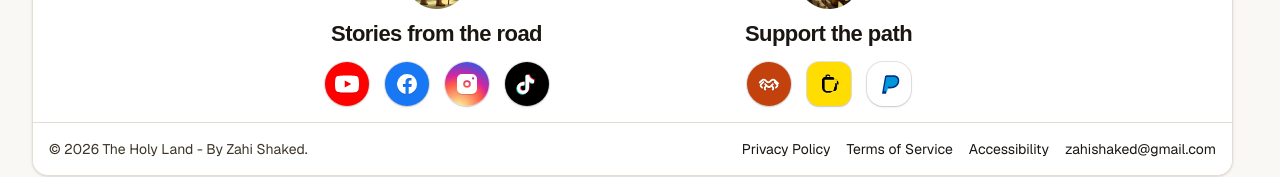
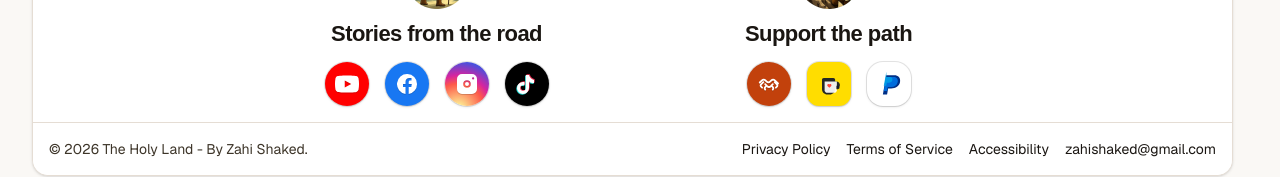
Before and after one commit to Ponzee/zahi-tours, a Next.js app: page /about in a window 1280 px wide. Shown: the part 617-794 px from the top of the page. Built offline with nearby package versions, Linux system fonts and the light colour scheme; no server answers; a web font is replaced by a local one.

Commit message:
ui(follow): refresh paypal and bmc icons

```diff
--- a/components/FollowSupportBlock.tsx
+++ b/components/FollowSupportBlock.tsx
@@ -159,14 +159,28 @@ export default function FollowSupportBlock() {
                     className="inline-flex h-11 w-11 items-center justify-center rounded-xl bg-[#FFDD00] shadow-sm ring-1 ring-black/10 transition-all duration-200 ease-out group-hover:-translate-y-0.5 group-hover:shadow-md group-hover:ring-black/20 group-hover:scale-[1.04] active:translate-y-0 active:scale-[0.98]"
                     aria-hidden="true"
                   >
-                    {/* Simplified BMC cup mark */}
-                    <svg
-                      viewBox="0 0 64 64"
-                      className="h-7 w-7 text-black drop-shadow-[0_1px_0_rgba(255,255,255,0.25)]"
-                      fill="currentColor"
-                    >
-                      <path d="M18 20c0-2.2 1.8-4 4-4h18c2.2 0 4 1.8 4 4v2h2c4.4 0 8 3.6 8 8s-3.6 8-8 8h-2v2c0 6.6-5.4 12-12 12H28c-6.6 0-12-5.4-12-12V20zm28 18h2c2.2 0 4-1.8 4-4s-1.8-4-4-4h-2v8zM22 22v20c0 3.3 2.7 6 6 6h16c3.3 0 6-2.7 6-6V22H22z" />
-                      <path d="M24 14c0-2.2 1.8-4 4-4h3a4 4 0 0 1 4 4v1h-3v-1a1 1 0 0 0-1-1h-3a1 1 0 0 0-1 1v2h-3v-2z" />
+                    {/* Buy Me a Coffee style: cup + heart accent */}
+                    <svg viewBox="0 0 64 64" className="h-7 w-7" aria-hidden="true">
+                      <path
+                        d="M16 22c0-2.2 1.8-4 4-4h22c2.2 0 4 1.8 4 4v4h3c4.4 0 8 3.6 8 8s-3.6 8-8 8h-3v2c0 6.6-5.4 12-12 12H28c-6.6 0-12-5.4-12-12V22z"
+                        fill="#111827"
+                        opacity="0.92"
+                      />
+                      <path
+                        d="M22 26v20c0 3.3 2.7 6 6 6h16c3.3 0 6-2.7 6-6V26H22z"
+                        fill="#ffffff"
+                        opacity="0.92"
+                      />
+                      <path
+                        d="M49 44h3c2.2 0 4-1.8 4-4s-1.8-4-4-4h-3v8z"
+                        fill="#111827"
+                        opacity="0.92"
+                      />
+                      <path
+                        d="M32.7 33.2c1.1-1.3 3.2-1.3 4.3 0 1 1.2.8 2.9-.4 3.9l-3.8 3.2-3.8-3.2c-1.2-1-1.4-2.7-.4-3.9 1.1-1.3 3.2-1.3 4.1 0z"
+                        fill="#FF3B30"
+                        opacity="0.95"
+                      />
                     </svg>
                   </span>
                 </a>
@@ -183,16 +197,21 @@ export default function FollowSupportBlock() {
                     className="inline-flex h-11 w-11 items-center justify-center rounded-2xl bg-white shadow-sm ring-1 ring-black/10 transition-all duration-200 ease-out group-hover:-translate-y-0.5 group-hover:shadow-md group-hover:ring-black/20 group-hover:scale-[1.04] active:translate-y-0 active:scale-[0.98]"
                     aria-hidden="true"
                   >
-                    {/* Minimal PayPal-style mark (2-layer P) */}
+                    {/* PayPal-style layered P (cleaner + more recognizable) */}
                     <svg viewBox="0 0 64 64" className="h-7 w-7" aria-hidden="true">
                       <path
-                        d="M26 12h16c9 0 15 6.1 13.2 15.2C53.8 36.6 45.2 42 35.3 42H27.6l-2.2 12H16l7-40z"
+                        d="M28 12h16c9 0 15 6.2 13.2 15.4C55.7 36.8 47 42 37 42h-7l-2.4 14H18l7.6-44z"
                         fill="#003087"
                       />
                       <path
-                        d="M29 16h13.5c6.5 0 10.8 4.4 9.5 10.9C50.7 33.9 44.6 38 37.8 38H30l-2 10H20l6-32z"
-                        fill="#009CDE"
+                        d="M26 16h16c6.8 0 11.4 4.5 10 11.2C50.4 35 44.2 39 37.5 39h-8.5l-1.6 9H20l6-32z"
+                        fill="#0070E0"
                         opacity="0.95"
+                      />
+                      <path
+                        d="M26 16h7.8c4.1 0 6.9 2.6 6 6.7-.8 4-4.3 6.3-8.4 6.3H27l-1.2 7.2h-5.8l6-32z"
+                        fill="#00A0E6"
+                        opacity="0.9"
                       />
                     </svg>
                   </span>
```
